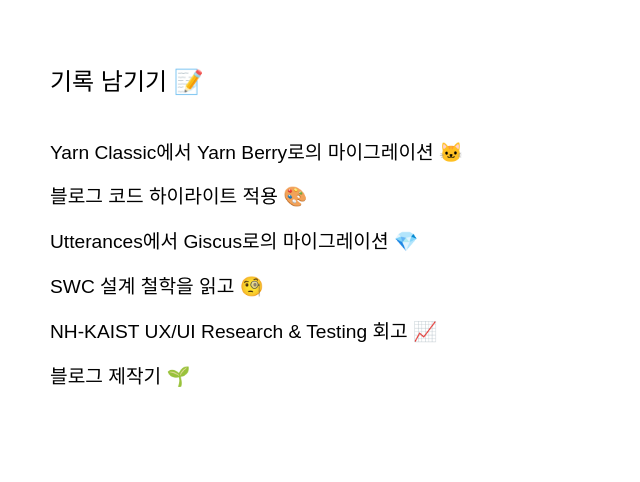
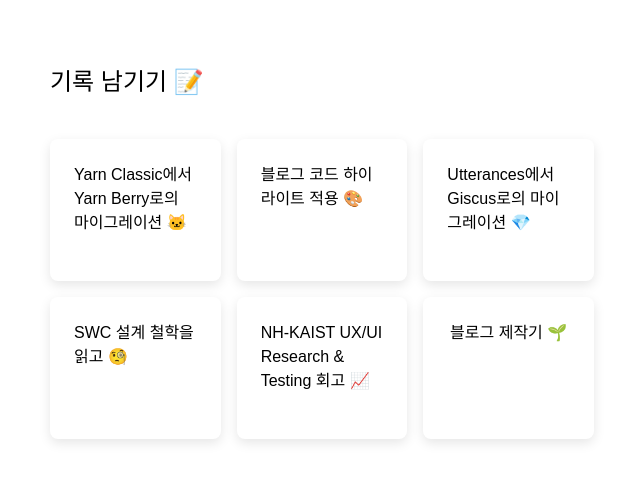
Before and after one commit to yumin-jung/next-blog, a Next.js app: page / in a window 1280 px wide. Shown: the top 482 px of the page, without its empty margins (318-958 px from the left). Built offline with nearby package versions, Linux system fonts and the light colour scheme; a web font is replaced by a local one.

Commit message:
design: Add grid style in `index.tsx` and apply wiggle animation

```diff
--- a/pages/index.tsx
+++ b/pages/index.tsx
@@ -17,12 +17,15 @@
         </Head>
         <section className={`text-[1.2rem] leading-normal pt-px`}>
           <h2 className={`text-2xl leading-[1.4] mx-0 my-4`}>기록 남기기 📝</h2>
-          <ul className={`flex flex-col gap-4 pt-6`}>
+          <ul className={`grid grid-cols-[repeat(3,1fr)] gap-4 pt-6`}>
             {allPostsData.map(({ id, title }) =>
               <Link
                 key={id}
                 href={`/posts/${[id]}`}
                 style={{ textDecoration: 'none' }}
+                className={`text-base aspect-[1.2] hover:animate-wiggle
+                flex flex-col items-center shadow-[rgba(0,0,0,0.1)_0px_4px_12px]
+                p-6 rounded-lg`}
               >
                 {title}
               </Link>
--- a/tailwind.config.ts
+++ b/tailwind.config.ts
@@ -67,10 +67,15 @@
           from: { height: "var(--radix-accordion-content-height)" },
           to: { height: "0" },
         },
+        wiggle: {
+          '0%, 100%': { transform: 'rotate(-2deg)' },
+          '50%': { transform: 'rotate(2deg)' },
+        }
       },
       animation: {
         "accordion-down": "accordion-down 0.2s ease-out",
         "accordion-up": "accordion-up 0.2s ease-out",
+        wiggle: 'wiggle 1s ease-in-out infinite',
       },
     },
   },
```
